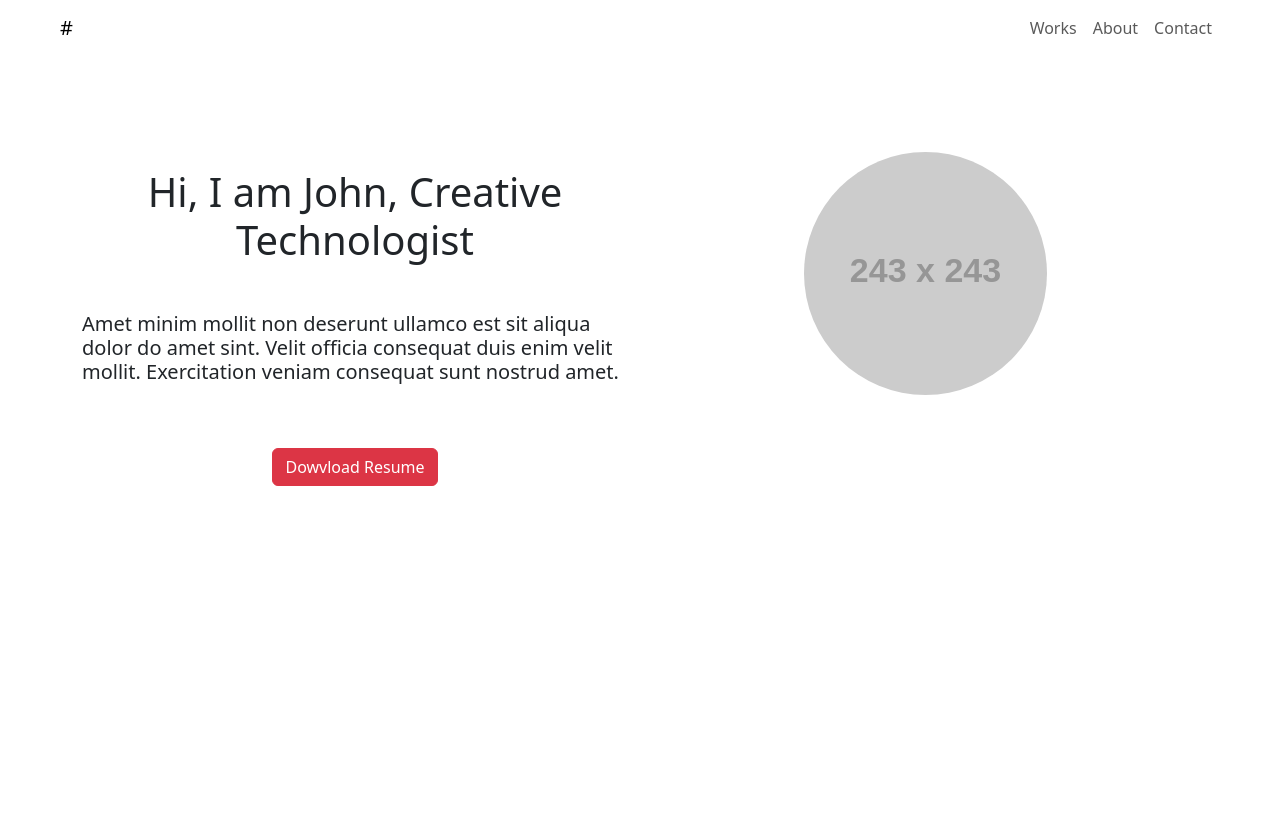
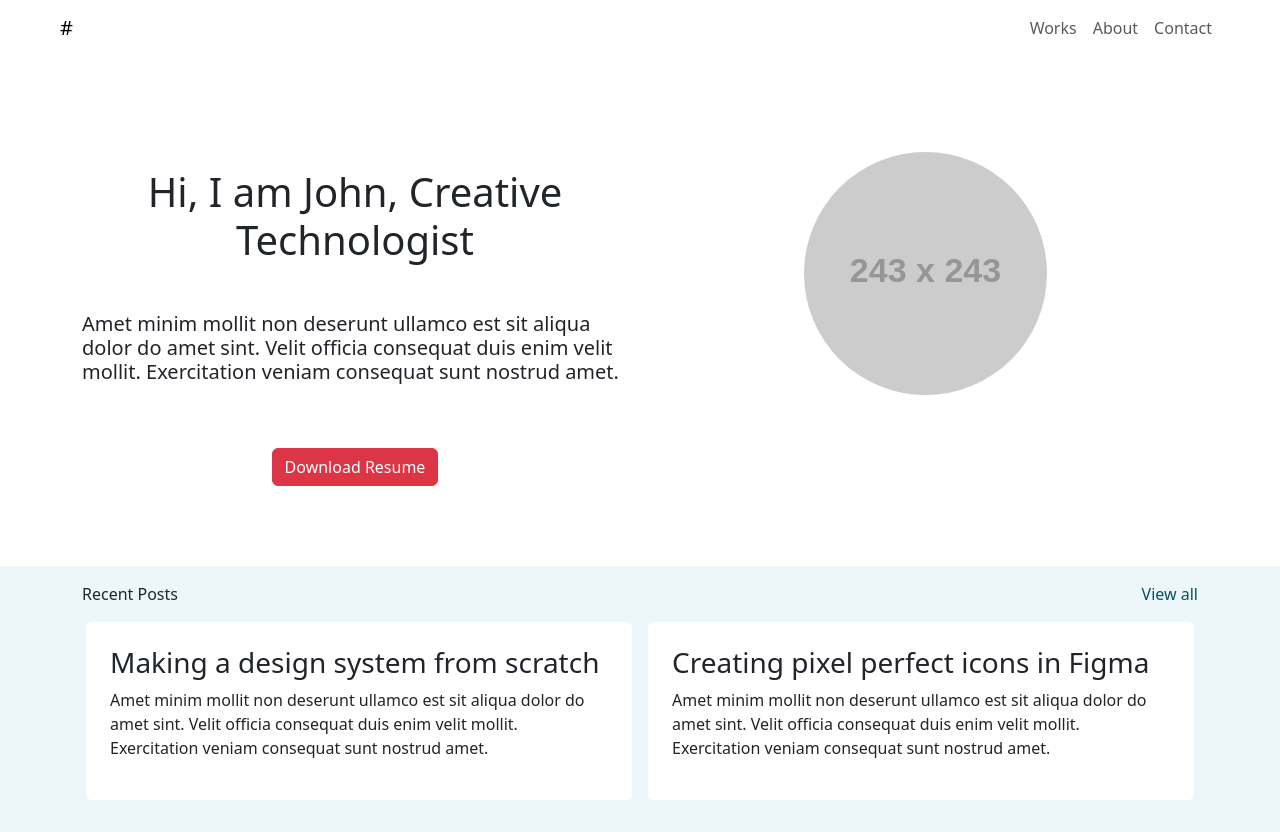
Before and after one commit to niddijoris/Gulirano_portfolio, a plain HTML site: page index.html in a window 1280 px wide. Before the commit the page ends 800 px from the top, so only its background shows below. Drawn offline with nearby package versions, Linux system fonts and the light colour scheme; placeholder pictures from the web are drawn by us.

Commit message:
add recent post section

```diff
--- a/index.html
+++ b/index.html
@@ -30,8 +30,8 @@
         </div>
       </nav>
     <!-- /navbar section -->
-    <!-- main body -->
-    <div class="container text-center mt-5 py-5">
+    <!-- About  body -->
+    <div class="container text-center mt-5 py-5" id="about__body">
         <div class="row ">
           <div class="col my-3 h1">
             Hi, I am John, Creative Technologist
@@ -39,7 +39,7 @@
                 Amet minim mollit non deserunt ullamco est sit aliqua dolor do amet sint. Velit officia consequat duis enim velit mollit. Exercitation veniam consequat sunt nostrud amet.
             </div>
            <button type="button" class="btn my-3 btn-danger">
-            Dowvload Resume
+            Download Resume
            </button>
           </div>
           <div class="col">
@@ -47,8 +47,41 @@
           </div>
 
         </div>
-      </div>
-    <!-- /main body -->
+    </div>
+    <!-- /About body -->
+    <!-- Main body -->
+    <div class="recent__post pb-3" id="main__body">
+        <div class="container" >
+            <div class="row recent__post__viewer">
+                <span class="col pt-3">
+                    Recent Posts
+                </span>
+                <span class="text-info-emphasis col d-flex justify-content-end pt-3">
+                    View all
+                </span>
+            </div>
+            <div class="row p-3 d-flex justify-content-between ">
+                <div class="col bg-white rounded me-2 p-4">
+                    <p class="h3">
+                        Making a design system from scratch
+                    </p>
+                    <p>
+                        Amet minim mollit non deserunt ullamco est sit aliqua dolor do amet sint. Velit officia consequat duis enim velit mollit. Exercitation veniam consequat sunt nostrud amet.
+                    </p>
+                </div>
+                <div class="col bg-white rounded ms-2 p-4">
+                    <p class="h3">
+                        Creating pixel perfect icons in Figma
+                    </p>
+                    <p>
+                        Amet minim mollit non deserunt ullamco est sit aliqua dolor do amet sint. Velit officia consequat duis enim velit mollit. Exercitation veniam consequat sunt nostrud amet.
+                    </p>
+                </div>
+            </div>
+            </div>
+    </div>
+    <!-- /Main body -->
+
     <script src="https://cdn.jsdelivr.net/npm/bootstrap@5.3.0-alpha1/dist/js/bootstrap.bundle.min.js" integrity="sha384-w76AqPfDkMBDXo30jS1Sgez6pr3x5MlQ1ZAGC+nuZB+EYdgRZgiwxhTBTkF7CXvN" crossorigin="anonymous"></script>
 
 </body>
--- a/style.css
+++ b/style.css
@@ -1,3 +1,7 @@
 body {
     background-color: #E5E5E5;
 }
+
+#main__body {
+    background-color: #edf7fa;
+}
```
